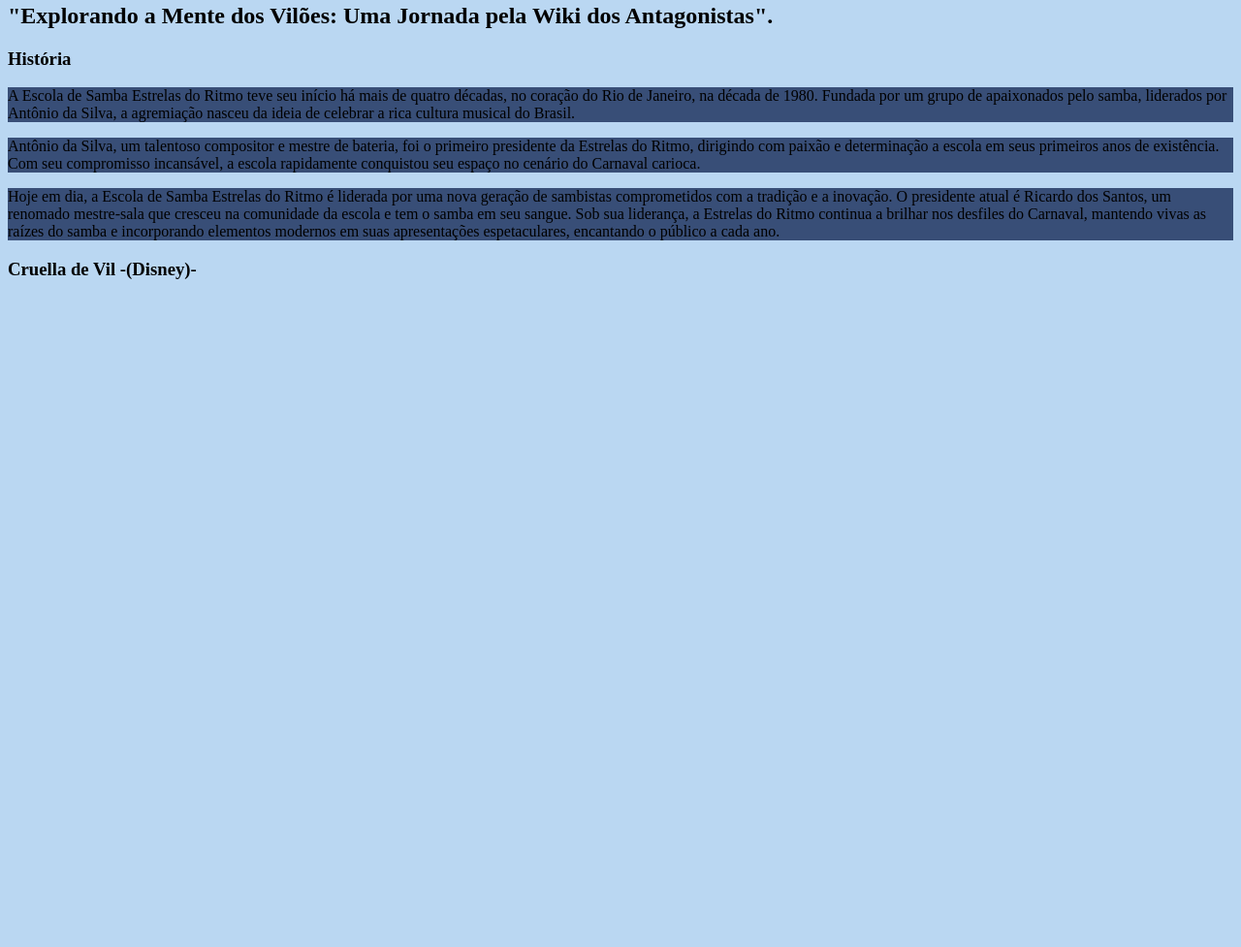
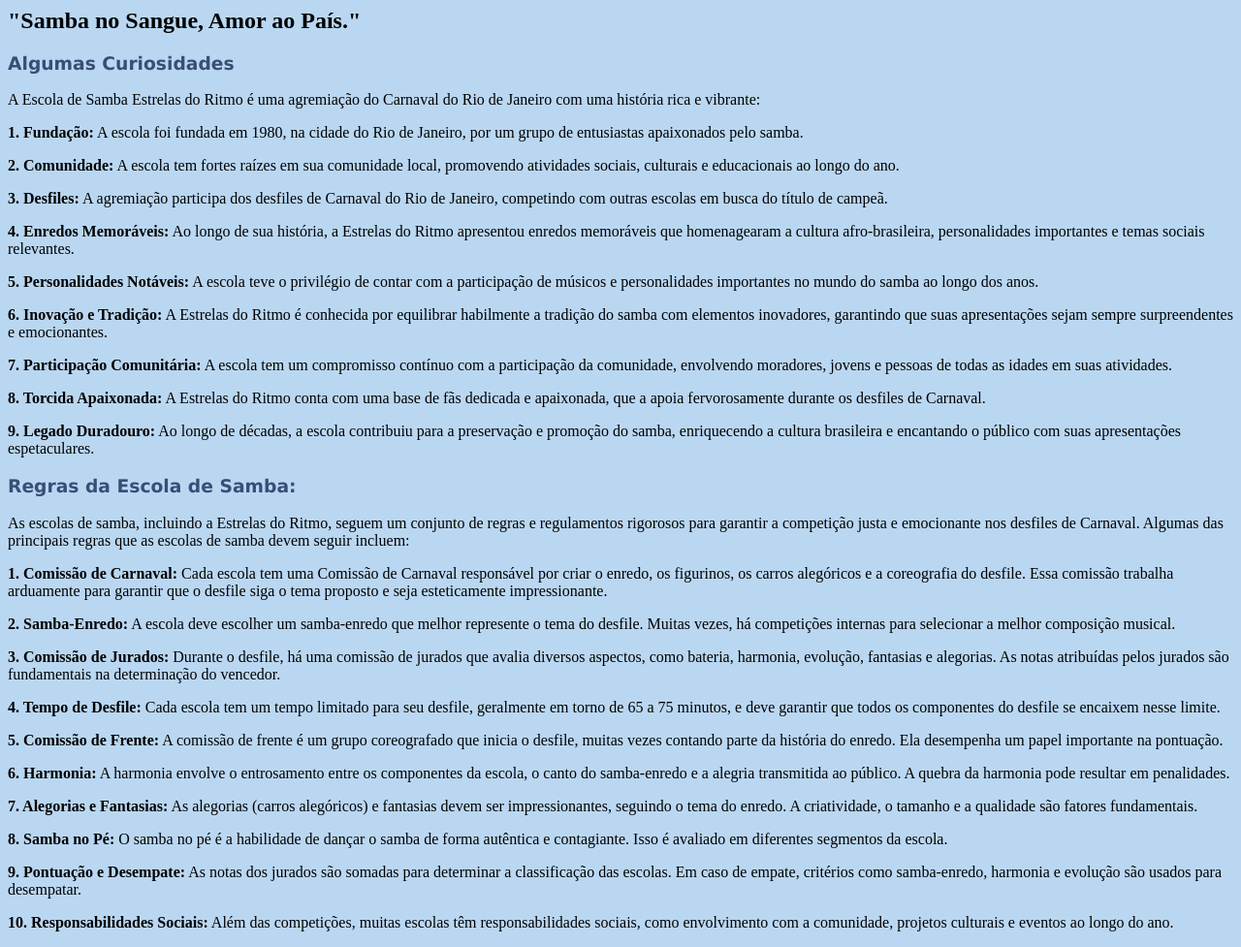
Before and after one commit to itsmev3nus/positivo-e-uma-merda-part2, a plain HTML site: page index.html in a window 1280 px wide. Shown: the part 206-1183 px from the top of the page at 97% size. Before the commit the page ends 800 px from the top, so only its background shows below. Drawn offline with Linux system fonts and the light colour scheme; files that its build step writes are made by us from their sources.

Commit message:
jfkdjnfkdsjnfkjs

```diff
--- a/index.html
+++ b/index.html
@@ -3,13 +3,19 @@
 <head> <style>
 p{
 
-    background-color: #384E77;
+
 }
 
 h1{
     color: #384E77;
-    font-family:Verdana, Geneva, Tahoma, sans-serif
+    font-family:Cambria, Cochin, Georgia, Times, 'Times New Roman', serif
 
+}
+
+h3{
+
+    color:#384E77;
+    font-family:'Lucida Sans', 'Lucida Sans Regular', 'Lucida Grande', 'Lucida Sans Unicode', Geneva, Verdana, sans-serif
 }
 
 </style>
@@ -27,19 +33,54 @@ h1{
                 <li><a  style="color:#384E77" href="index.html">Início</a></li>
                 <li>Informações</li>
                 <ul>
-                    <li><a style="color:#384E77" href="primeiro.html">História</a></li>
+                    <li><a style="color:#384E77" href="primeiro.html"rel="next">História</a></li>
                     <li><a style="color:#384E77" href="segundo.html"></a></li>
                 </ul>
                     <li><a style="color:#384E77" href="terceiro.html">Galeria</a></li>
                     <li><a style="color:#384E77" href="fale conosco.html">Fale Conosco</a></li>
             </ul>
             </nav>
-            <h2>"Explorando a Mente dos Vilões: Uma Jornada pela Wiki dos Antagonistas".</h2>
-            <h3>História</h3>
-            <p>A Escola de Samba Estrelas do Ritmo teve seu início há mais de quatro décadas, no coração do Rio de Janeiro, na década de 1980. Fundada por um grupo de apaixonados pelo samba, liderados por Antônio da Silva, a agremiação nasceu da ideia de celebrar a rica cultura musical do Brasil.
+            <h2>"Samba no Sangue, Amor ao País."</h2>
+            <h3>Algumas Curiosidades</h3>
+            <p>A Escola de Samba Estrelas do Ritmo é uma agremiação do Carnaval do Rio de Janeiro com uma história rica e vibrante:
 
-            <p>Antônio da Silva, um talentoso compositor e mestre de bateria, foi o primeiro presidente da Estrelas do Ritmo, dirigindo com paixão e determinação a escola em seus primeiros anos de existência. Com seu compromisso incansável, a escola rapidamente conquistou seu espaço no cenário do Carnaval carioca.
+            <p> <strong>1. Fundação:</strong> A escola foi fundada em 1980, na cidade do Rio de Janeiro, por um grupo de entusiastas apaixonados pelo samba.
 
-            <p>Hoje em dia, a Escola de Samba Estrelas do Ritmo é liderada por uma nova geração de sambistas comprometidos com a tradição e a inovação. O presidente atual é Ricardo dos Santos, um renomado mestre-sala que cresceu na comunidade da escola e tem o samba em seu sangue. Sob sua liderança, a Estrelas do Ritmo continua a brilhar nos desfiles do Carnaval, mantendo vivas as raízes do samba e incorporando elementos modernos em suas apresentações espetaculares, encantando o público a cada ano.</p>
+            <p> <strong>2. Comunidade:</strong> A escola tem fortes raízes em sua comunidade local, promovendo atividades sociais, culturais e educacionais ao longo do ano.
 
-                <h3>Cruella de Vil  -(Disney)- </h3>
+            <p> <strong>3. Desfiles:</strong> A agremiação participa dos desfiles de Carnaval do Rio de Janeiro, competindo com outras escolas em busca do título de campeã.
+
+            <p> <strong>4. Enredos Memoráveis:</strong> Ao longo de sua história, a Estrelas do Ritmo apresentou enredos memoráveis que homenagearam a cultura afro-brasileira, personalidades importantes e temas sociais relevantes.
+
+            <p> <strong>5. Personalidades Notáveis:</strong> A escola teve o privilégio de contar com a participação de músicos e personalidades importantes no mundo do samba ao longo dos anos.
+
+            <p> <strong>6. Inovação e Tradição:</strong> A Estrelas do Ritmo é conhecida por equilibrar habilmente a tradição do samba com elementos inovadores, garantindo que suas apresentações sejam sempre surpreendentes e emocionantes.
+
+            <p> <strong>7. Participação Comunitária:</strong> A escola tem um compromisso contínuo com a participação da comunidade, envolvendo moradores, jovens e pessoas de todas as idades em suas atividades.
+
+            <p> <strong>8. Torcida Apaixonada:</strong> A Estrelas do Ritmo conta com uma base de fãs dedicada e apaixonada, que a apoia fervorosamente durante os desfiles de Carnaval.
+
+            <p> <strong>9. Legado Duradouro:</strong> Ao longo de décadas, a escola contribuiu para a preservação e promoção do samba, enriquecendo a cultura brasileira e encantando o público com suas apresentações espetaculares.</p>
+
+                <h3>Regras da Escola de Samba:</h3>
+                As escolas de samba, incluindo a Estrelas do Ritmo, seguem um conjunto de regras e regulamentos rigorosos para garantir a competição justa e emocionante nos desfiles de Carnaval. Algumas das principais regras que as escolas de samba devem seguir incluem:
+
+            <p><strong>1. Comissão de Carnaval:</strong> Cada escola tem uma Comissão de Carnaval responsável por criar o enredo, os figurinos, os carros alegóricos e a coreografia do desfile. Essa comissão trabalha arduamente para garantir que o desfile siga o tema proposto e seja esteticamente impressionante.
+
+            <p><strong>2. Samba-Enredo:</strong> A escola deve escolher um samba-enredo que melhor represente o tema do desfile. Muitas vezes, há competições internas para selecionar a melhor composição musical.
+
+            <p><strong>3. Comissão de Jurados:</strong> Durante o desfile, há uma comissão de jurados que avalia diversos aspectos, como bateria, harmonia, evolução, fantasias e alegorias. As notas atribuídas pelos jurados são fundamentais na determinação do vencedor.
+
+            <p><strong>4. Tempo de Desfile:</strong> Cada escola tem um tempo limitado para seu desfile, geralmente em torno de 65 a 75 minutos, e deve garantir que todos os componentes do desfile se encaixem nesse limite.
+
+            <p><strong>5. Comissão de Frente:</strong> A comissão de frente é um grupo coreografado que inicia o desfile, muitas vezes contando parte da história do enredo. Ela desempenha um papel importante na pontuação.
+
+            <p><strong>6. Harmonia:</strong> A harmonia envolve o entrosamento entre os componentes da escola, o canto do samba-enredo e a alegria transmitida ao público. A quebra da harmonia pode resultar em penalidades.
+
+            <p><strong>7. Alegorias e Fantasias:</strong> As alegorias (carros alegóricos) e fantasias devem ser impressionantes, seguindo o tema do enredo. A criatividade, o tamanho e a qualidade são fatores fundamentais.
+
+            <p><strong>8. Samba no Pé:</strong> O samba no pé é a habilidade de dançar o samba de forma autêntica e contagiante. Isso é avaliado em diferentes segmentos da escola.
+
+            <p><strong>9. Pontuação e Desempate:</strong> As notas dos jurados são somadas para determinar a classificação das escolas. Em caso de empate, critérios como samba-enredo, harmonia e evolução são usados para desempatar.
+
+            <p><strong>10. Responsabilidades Sociais:</strong> Além das competições, muitas escolas têm responsabilidades sociais, como envolvimento com a comunidade, projetos culturais e eventos ao longo do ano. </p>
--- a/primeiro.html
+++ b/primeiro.html
@@ -0,0 +1,28 @@
+<!DOCTYPE html>
+<html lang="pt-BR">
+<head>
+    <meta charset="UTF-8">
+    <meta name="viewport" content="width=device-width, initial-scale=1.0">
+    <link rel="shortcut icon" href="capybara/favicon.ico" type="image/x-icon">
+    <link rel="stylesheet" href="css/style.css">
+        <title>Escola de Samba</title>
+    </head>
+    <body style="background-color: #BAD7F2">
+        <nav>
+        <ul type="disc">
+            <li><a  style="color:#384E77" href="index.html" rel="prev">Início</a></li>
+            <li>Informações</li>
+            <ul>
+                <li><a  style="color:#384E77" href="primeiro.html">História</a></li>
+                <li><a  style="color:#384E77" href="segundo.html" rel="next">Anti-Herois</a></li>
+            </ul>
+                <li><a  style="color:#384E77" href="terceiro.html">Galeria</a></li>
+                <li><a  style="color:#384E77" href="quarto.html">Fale Conosco</a></li>
+        </ul>
+        </nav>
+        <h1>História</h1>
+            <p>A Escola de Samba Estrelas do Ritmo teve seu início há mais de quatro décadas, no coração do Rio de Janeiro, na década de 1980. Fundada por um grupo de apaixonados pelo samba, liderados por Antônio da Silva, a agremiação nasceu da ideia de celebrar a rica cultura musical do Brasil.
+
+            <p>Antônio da Silva, um talentoso compositor e mestre de bateria, foi o primeiro presidente da Estrelas do Ritmo, dirigindo com paixão e determinação a escola em seus primeiros anos de existência. Com seu compromisso incansável, a escola rapidamente conquistou seu espaço no cenário do Carnaval carioca.
+
+            <p>Hoje em dia, a Escola de Samba Estrelas do Ritmo é liderada por uma nova geração de sambistas comprometidos com a tradição e a inovação. O presidente atual é Ricardo dos Santos, um renomado mestre-sala que cresceu na comunidade da escola e tem o samba em seu sangue. Sob sua liderança, a Estrelas do Ritmo continua a brilhar nos desfiles do Carnaval, mantendo vivas as raízes do samba e incorporando elementos modernos em suas apresentações espetaculares, encantando o público a cada ano.</p>
```
Also changed, not shown: style.css (added).
